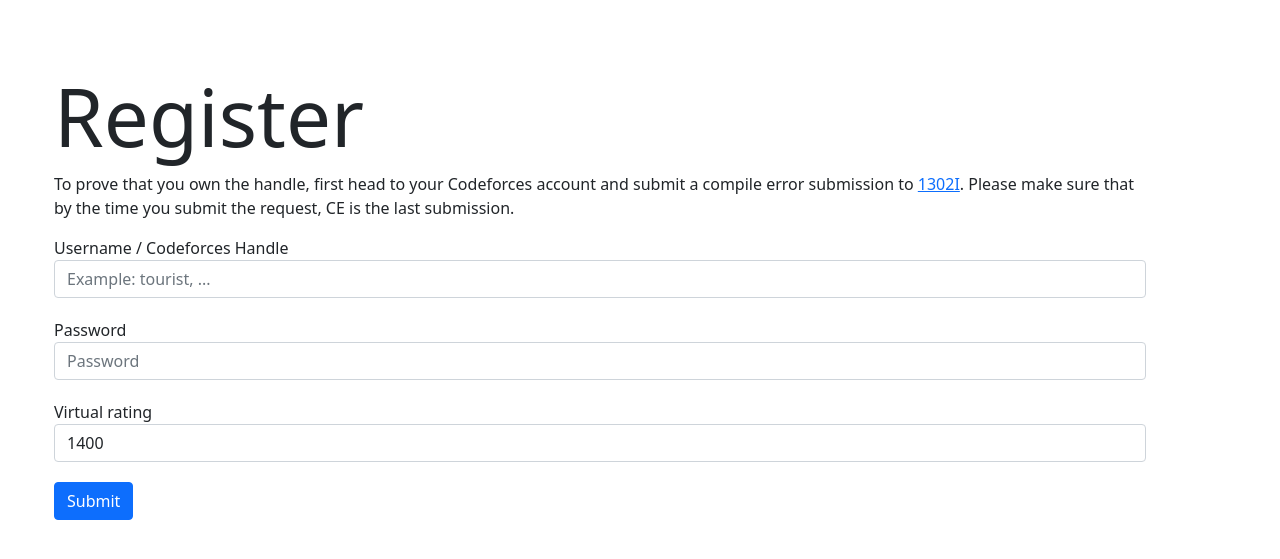
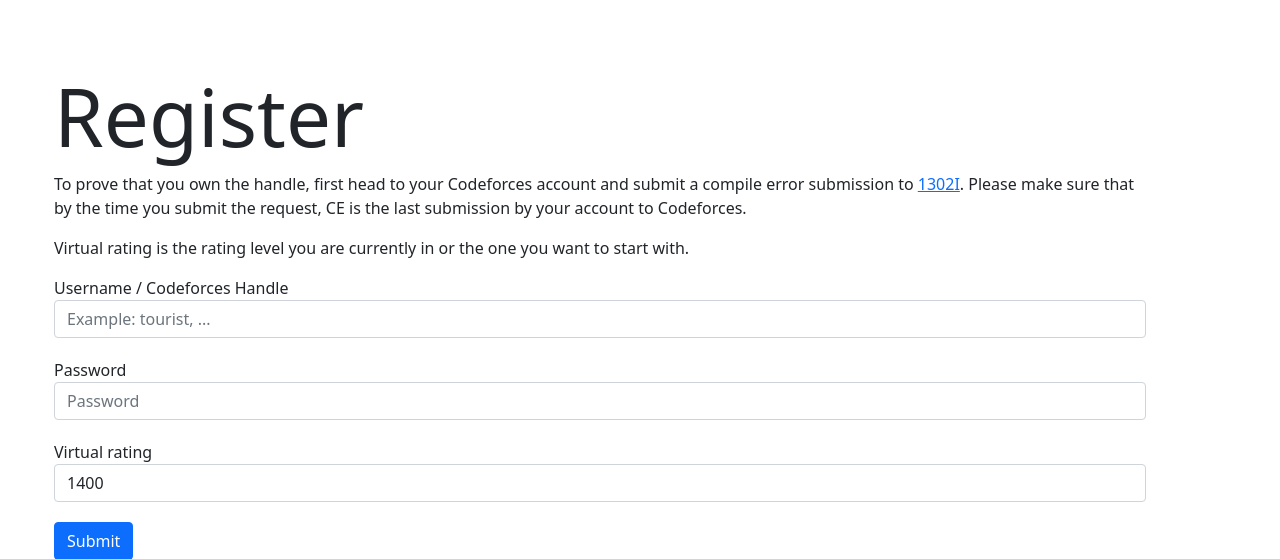
Before and after one commit to phattd15/arugo, a Django app: page /register/ in a window 1280 px wide. Shown: the part 56-615 px from the top of the page. Run offline with Django 3.2, Linux system fonts and the light colour scheme; some libraries are stand-ins or nearby versions.

Commit message:
minor fix

```diff
--- a/base/util.py
+++ b/base/util.py
@@ -275,9 +275,9 @@ def make_graph(handle, y):
     fig.set_size_inches(12.5, 5.5)
     x = range(len(y))
     max_y = max(y)
-    max_y = max_y + 100 - max_y % 100
+    max_y = max_y + 150
     min_y = min(y)
-    min_y = min_y - 50 - min_y % 100
+    min_y = min_y - 150
     plt.ylim(min_y, max_y)
     plt.xlim(0, len(y) - 1)
 
--- a/templates/home.html
+++ b/templates/home.html
@@ -30,6 +30,7 @@
     <div class="container">
         <h1 class="display-2">Hello, <span style="color:{{xcolor}}">{{profile.handle}}</span>!</h1>
     </div>
+    {% if profile.handle == 'shxgun' %}
     <div class="container">
         <form method="POST">
             {% csrf_token %}
@@ -40,6 +41,7 @@
             </div>
         </form>
     </div>
+    {% endif %}
     <div class="container">
         <p> Your rating: <span style="color:{{xcolor}}">{{profile.virtual_rating}}</span>  <a class="btn btn-warning" href="{% url 'reset-progress' %}">Reset progress</a></p>
     </div>
--- a/templates/main.html
+++ b/templates/main.html
@@ -54,7 +54,7 @@
                     <a class="nav-item nav-link" href="{% url 'help' %}"> About / Help </a>
                 </li>
                 <li class="nav-item">
-                    <a class="nav-item nav-link" href="https://github.com/polarity-cf/arugo"> Github </a>
+                    <a class="nav-item nav-link" href="https://github.com/polarity-cf/arugo" target="_blank"> Github </a>
                 </li>
             </ul>
         </div>
--- a/templates/register.html
+++ b/templates/register.html
@@ -8,7 +8,10 @@
             class="link-primary" href="https://codeforces.com/contest/1302/problem/I" target="_blank">1302I</a>. Please
         make sure that by the
         time you submit
-        the request, CE is the last submission.
+        the request, CE is the last submission by your account to Codeforces.
+    </p>
+    <p>
+        Virtual rating is the rating level you are currently in or the one you want to start with.
     </p>
     {% for err in error%}
     <div class="alert alert-danger" role="alert">
```
Also changed, not shown: db.sqlite3.
